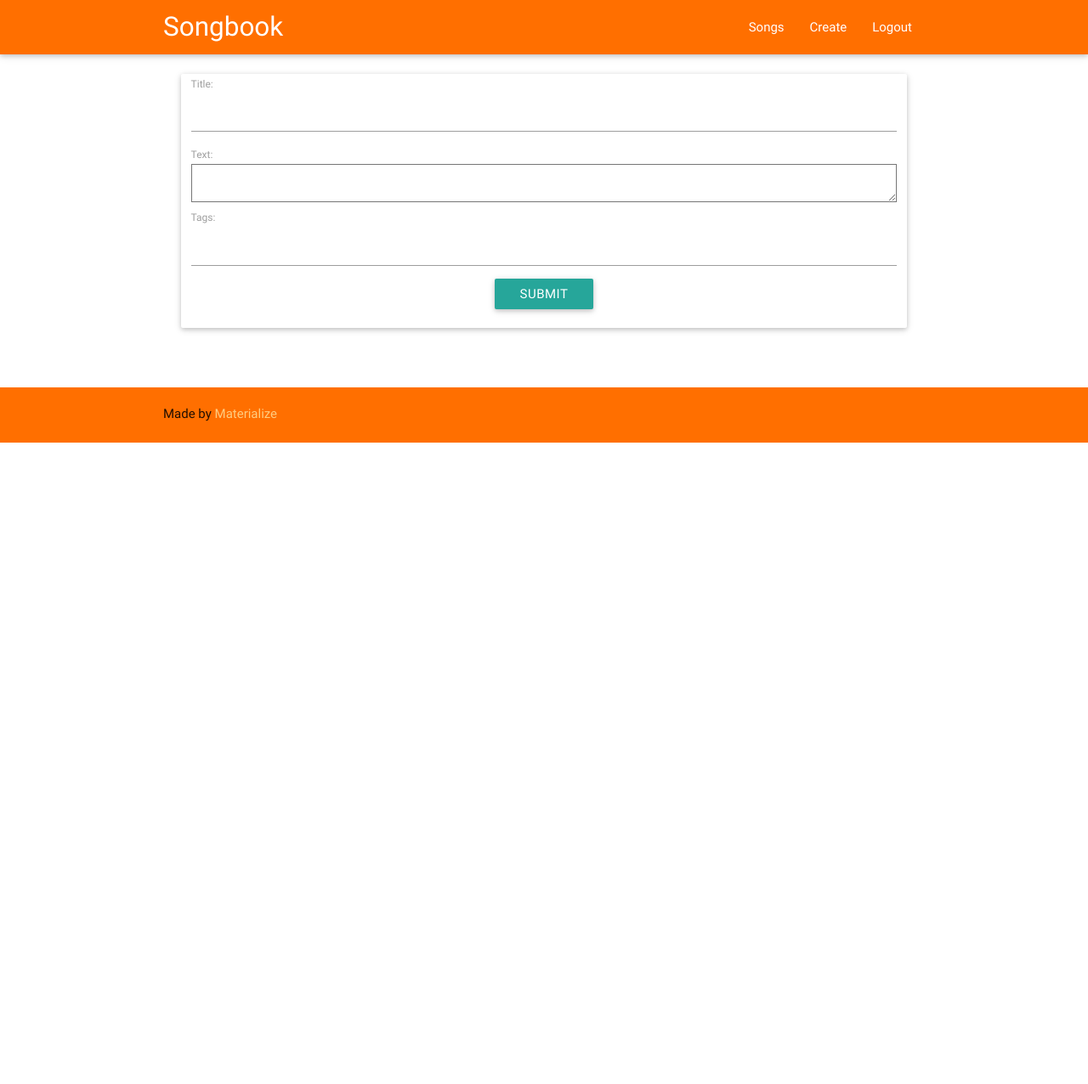
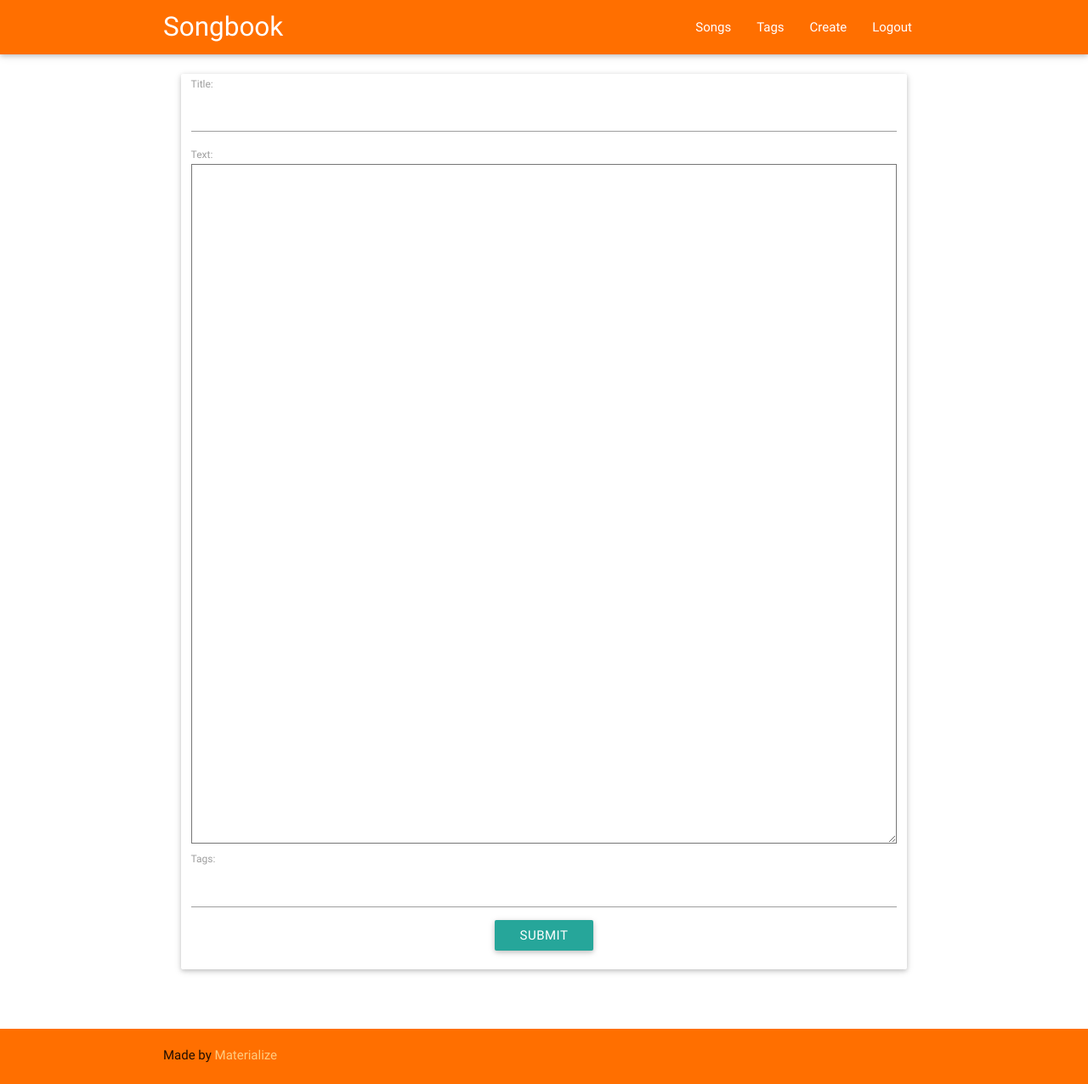
Before and after one commit to dstarod/songbook, a Django app: page /edit/0 in a window 1280 px wide. Shown: the whole page at 85% size. Before the commit the page ends 521 px from the top, so only its background shows below. Run offline with Django 3.2, Linux system fonts and the light colour scheme; the visitor is signed in with stand-in values (Sample User, id 1); data that the repository does not hold is empty; some libraries are stand-ins or nearby versions.

Commit message:
Customize form

```diff
--- a/chords/forms.py
+++ b/chords/forms.py
@@ -1,5 +1,5 @@
 from django import forms
-
+from .models import Song
 
 class LoginForm(forms.Form):
     username = forms.CharField(label='Username', max_length=100, required=False)
@@ -8,5 +8,9 @@ class LoginForm(forms.Form):
 
 class SongForm(forms.Form):
     title = forms.CharField(max_length=100, required=True, label='Title')
-    body = forms.CharField(required=True, label='Text', widget=forms.Textarea)
-    tags = forms.CharField(required=False, label='Tags', max_length=100)
+
+    body_w = forms.Textarea(attrs={'class': 'song_body song_body_edit', 'style': 'height: 800px;'})
+    body = forms.CharField(required=True, label='Text', widget=body_w)
+
+    tags_w = forms.TextInput(attrs={'list': 'tags'})
+    tags = forms.CharField(required=False, label='Tags', max_length=100, widget=tags_w)
--- a/chords/static/chords/css/style.css
+++ b/chords/static/chords/css/style.css
@@ -18,6 +18,10 @@
     font-size: 24pt;
 }
 
+.song_body_edit{
+    font-size: 14pt;
+}
+
 /* Admin customize */
 #song_form #id_body{
     white-space: pre-wrap;
--- a/chords/templates/chords/base.html
+++ b/chords/templates/chords/base.html
@@ -18,6 +18,7 @@
 
             <ul class="right hide-on-med-and-down">
                 <li><a href="{% url 'songs:index' %}">Songs</a></li>
+                <li><a href="{% url 'songs:tags' %}">Tags</a></li>
                 {% if user.is_authenticated %}
                     <li><a href="{% url 'songs:edit' pk=0 %}">Create</a></li>
                     <li><a href="{% url 'songs:logout' %}">Logout</a></li>
--- a/chords/templates/chords/song_edit.html
+++ b/chords/templates/chords/song_edit.html
@@ -1,12 +1,20 @@
 {% extends 'chords/base.html' %}
 
 {% block content %}
-    <form action="{% url 'songs:edit' pk=song_id %}" method="post">
+    <form action="{% url 'songs:edit' pk=song.id|default:0 %}" method="post">
         {% csrf_token %}
         {{ form }}
+        <datalist id="tags">
+            {% for tag in tags %}
+                <option value="{{ tag }}">
+            {% endfor %}
+        </datalist>
         <div class="center">
             <input type="submit" value="Submit" class="btn"/>
             <br><br>
         </div>
     </form>
+    {% if song and song.tags %}
+    {% endif %}
+
 {% endblock %}
--- a/chords/templates/chords/song_list.html
+++ b/chords/templates/chords/song_list.html
@@ -1,9 +1,9 @@
 {% extends 'chords/base.html' %}
 
 {% block content %}
-    <ul>
+<div class="row">
     {% for song in songs %}
-        <li><a href="{% url 'songs:song' pk=song.id %}">{{ song }}</a></li>
+        <a class='col l4 m6 s1' href="{% url 'songs:song' pk=song.id %}">{{ song }}</a>
     {% endfor %}
-    </ul>
+</div>
 {% endblock %}
--- a/chords/views.py
+++ b/chords/views.py
@@ -73,11 +73,13 @@ def song_edit(request, pk):
         'body': song.body,
         'tags': ', '.join([t.title.upper() for t in song.tags.all()]) if song.title else ''
     })
-    return render(request, 'chords/song_edit.html', context={'form': f, 'song_id': pk})
+
+    tags = Tag.objects.filter(user=request.user).all()
+    return render(request, 'chords/song_edit.html', context={'form': f, 'song': song, 'tags': tags})
 
 
 def login_view(request):
-    login_form = LoginForm()
+    form = LoginForm()
 
     if request.method == 'POST':
         form = LoginForm(request.POST)
@@ -87,11 +89,14 @@ def login_view(request):
                 username=form.cleaned_data['username'],
                 password=form.cleaned_data['password']
             )
+
         if user is not None and user.is_active:
             login(request, user)
-        return redirect('songs:index')
+            return redirect('songs:index')
 
-    return render(request, template_name='chords/login.html', context={'login_form': login_form})
+        # form.add_error('password', 'Nothing')
+
+    return render(request, template_name='chords/login.html', context={'login_form': form})
 
 
 def logout_view(request):
```
Also changed, not shown: chords/templates/chords/tag_detail.html (+5 -3 lines).
